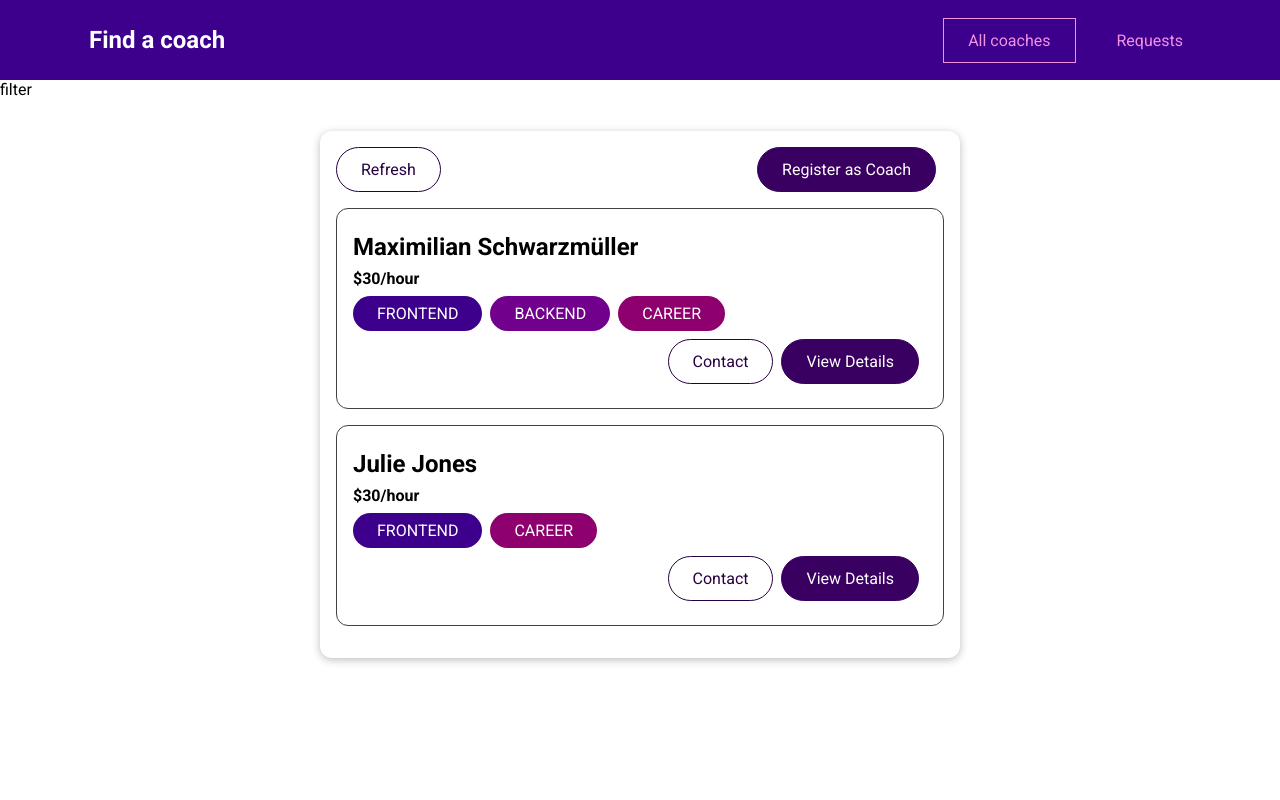
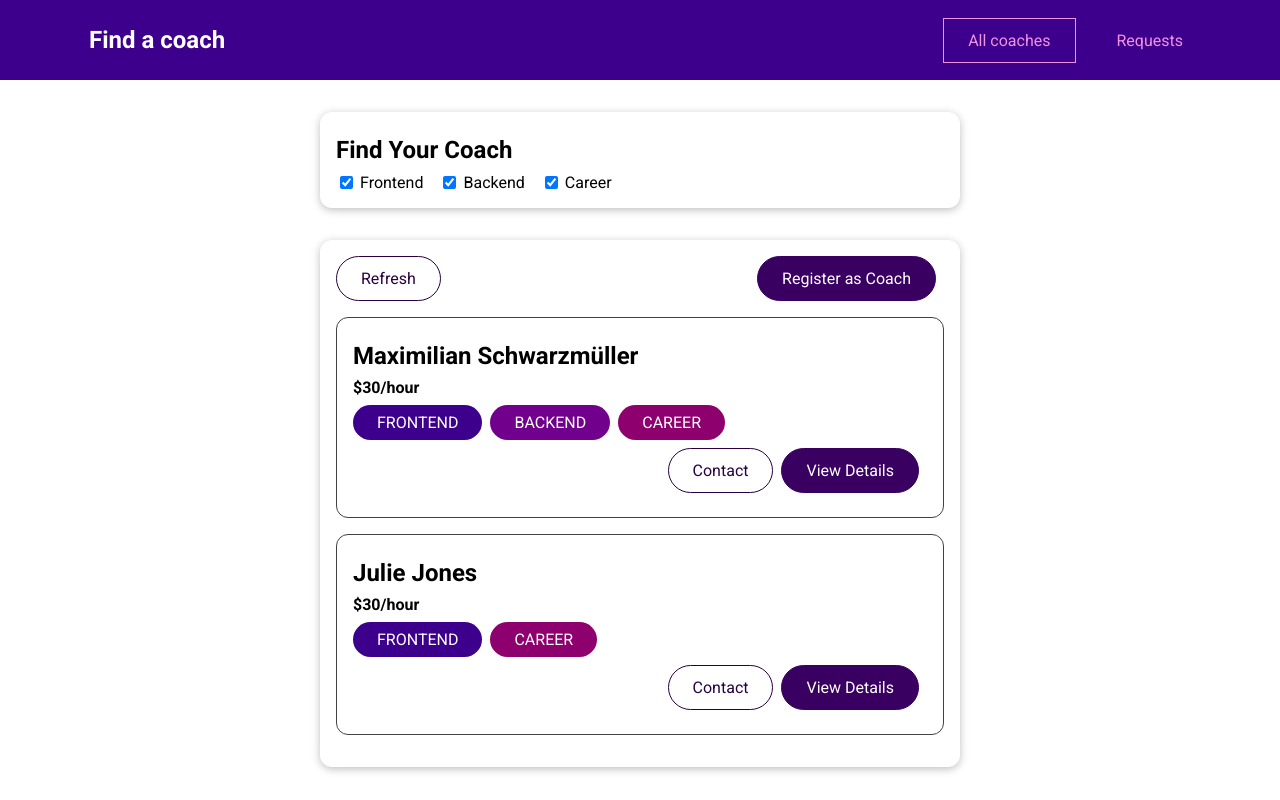
Before and after one commit to ikikika/vue, a Vue app in the folder find-a-coach/: page /coaches in a window 1280 px wide. Built offline with nearby package versions, Linux system fonts and the light colour scheme.

Commit message:
filtering coaches

```diff
--- /dev/null
+++ b/find-a-coach/src/components/coaches/CoachFilter.vue
@@ -0,0 +1,67 @@
+<template>
+    <base-card>
+        <h2>Find Your Coach</h2>
+        <span class="filter-option">
+            <input type="checkbox" id="frontend" checked @change="setFilter" />
+            <label for="frontend">Frontend</label>
+        </span>
+        <span class="filter-option">
+            <input type="checkbox" id="backend" checked @change="setFilter" />
+            <label for="backend">Backend</label>
+        </span>
+        <span class="filter-option">
+            <input type="checkbox" id="career" checked @change="setFilter" />
+            <label for="career">Career</label>
+        </span>
+    </base-card>
+</template>
+
+<script>
+export default {
+    emits: ['change-filter'],
+    data() {
+        return {
+            filters: {
+                frontend: true,
+                backend: true,
+                career: true
+            }
+        };
+    },
+    methods: {
+        setFilter(event) {
+            const inputId = event.target.id;
+            const isActive = event.target.checked;
+            const updatedFilters = {
+                ...this.filters,
+                [inputId]: isActive
+            };
+            this.filters = updatedFilters;
+            this.$emit('change-filter', updatedFilters);
+        }
+    }
+}
+</script>
+
+<style scoped>
+h2 {
+    margin: 0.5rem 0;
+}
+
+.filter-option {
+    margin-right: 1rem;
+}
+
+.filter-option label,
+.filter-option input {
+    vertical-align: middle;
+}
+
+.filter-option label {
+    margin-left: 0.25rem;
+}
+
+.filter-option.active label {
+    font-weight: bold;
+}
+</style>
--- a/find-a-coach/src/pages/coaches/CoachList.vue
+++ b/find-a-coach/src/pages/coaches/CoachList.vue
@@ -1,5 +1,7 @@
 <template>
-    <section>filter</section>
+    <section>
+        <coach-filter @change-filter="setFilters"></coach-filter>
+    </section>
     <section>
         <base-card>
             <div class="controls">
@@ -18,15 +20,45 @@
 
 <script>
 import CoachItem from '../../components/coaches/CoachItem'
+import CoachFilter from '../../components/coaches/CoachFilter';
 
 export default {
-    components: { CoachItem },
+    components: { CoachItem, CoachFilter },
+    data() {
+        return {
+            activeFilters: {
+                frontend: true,
+                backend: true,
+                career: true
+            }
+        };
+    },
     computed: {
         filteredCoaches() {
-            return this.$store.getters['coaches/coaches'];
+            const coaches = this.$store.getters['coaches/coaches'];
+            return coaches.filter(coach => {
+                if (this.activeFilters.frontend && coach.areas.includes('frontend')) {
+                    console.log('frontend', coach.lastName);
+                    return true;
+                }
+                if (this.activeFilters.backend && coach.areas.includes('backend')) {
+                    console.log('backend', coach.lastName);
+                    return true;
+                }
+                if (this.activeFilters.career && coach.areas.includes('career')) {
+                    console.log('career', coach.lastName);
+                    return true;
+                }
+                return false;
+            });
         },
         hasCoaches() {
             return this.$store.getters['coaches/hasCoaches'];
+        }
+    },
+    methods: {
+        setFilters(updatedFilters) {
+            this.activeFilters = updatedFilters;
         }
     }
 }
```
